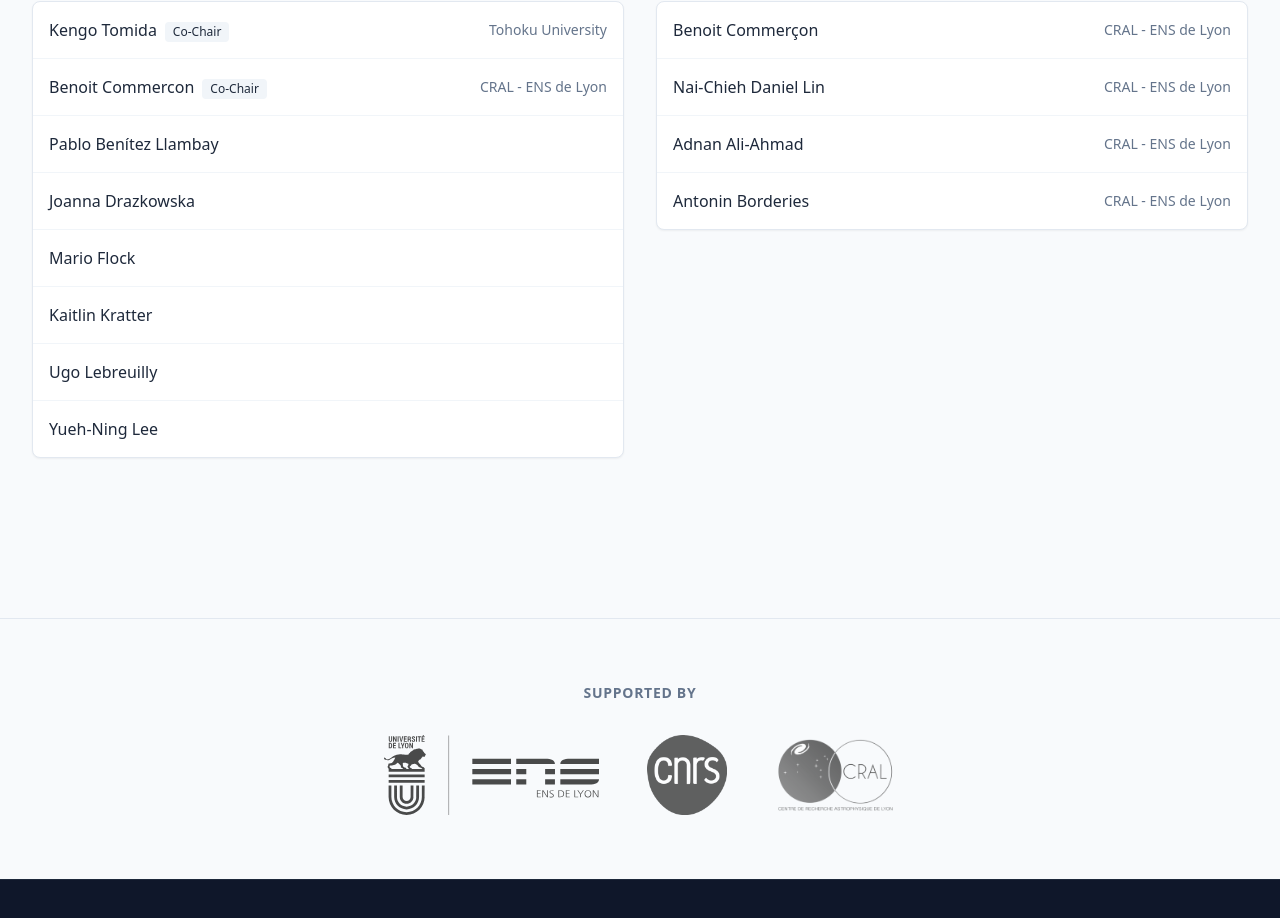
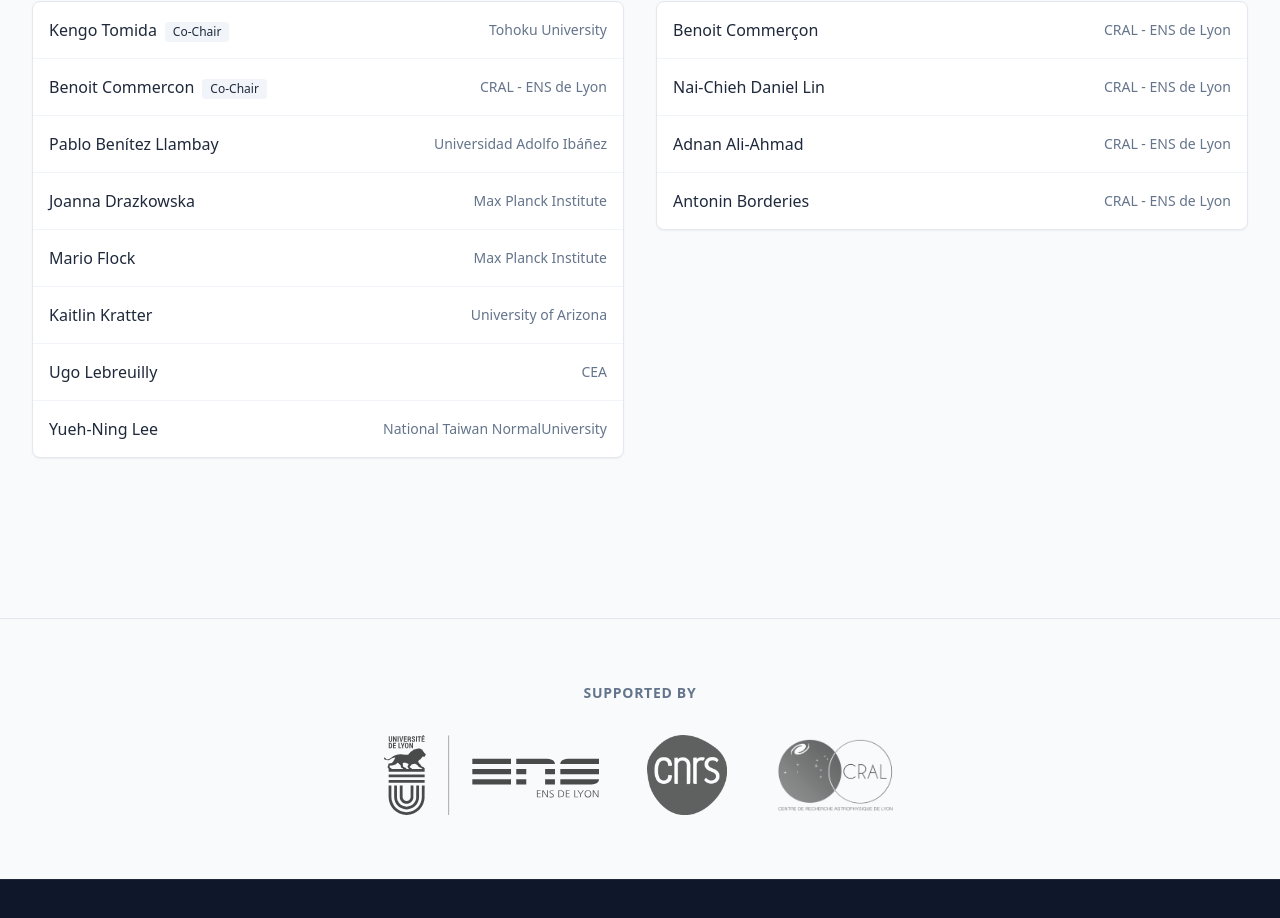
Before and after one commit to spice-workshop/spice-workshop.github.io, a React (Vite) app: page / in a window 1280 px wide. Shown: the part 2136-3054 px from the top of the page. Built offline with nearby package versions, Linux system fonts and the light colour scheme.

Commit message:
[Refactor] Update committee and participants lists

```diff
--- a/src/data/CommitteeData.js
+++ b/src/data/CommitteeData.js
@@ -1,12 +1,12 @@
 export const SOC_LIST = [
   { name: "Kengo Tomida", affiliation: "Tohoku University", role: "Co-Chair" },
   { name: "Benoit Commercon", affiliation: "CRAL - ENS de Lyon", role: "Co-Chair" },
-  { name: "Pablo Benítez Llambay", affiliation: "", role: "" },
-  { name: "Joanna Drazkowska", affiliation: "", role: "" },
-  { name: "Mario Flock", affiliation: "", role: "" },
-  { name: "Kaitlin Kratter", affiliation: "", role: "" },
-  { name: "Ugo Lebreuilly", affiliation: "", role: "" },
-  { name: "Yueh-Ning Lee", affiliation: "", role: "" },
+  { name: "Pablo Benítez Llambay", affiliation: "Universidad Adolfo Ibáñez", role: "" },
+  { name: "Joanna Drazkowska", affiliation: "Max Planck Institute", role: "" },
+  { name: "Mario Flock", affiliation: "Max Planck Institute", role: "" },
+  { name: "Kaitlin Kratter", affiliation: "University of Arizona", role: "" },
+  { name: "Ugo Lebreuilly", affiliation: "CEA", role: "" },
+  { name: "Yueh-Ning Lee", affiliation: "National Taiwan NormalUniversity", role: "" },
 ];
 
 export const LOC_LIST = [
--- a/src/data/ParticipantsData.js
+++ b/src/data/ParticipantsData.js
@@ -1,13 +1,13 @@
 export const PARTICIPANTS_DATA = [
-  { name: "Adnan Ali-Ahmad", affiliation: "", country: "France" },
-  { name: "Antonin Borderies", affiliation: "", country: "France" },
-  { name: "Benoit Commerçon", affiliation: "", country: "France" },
-  { name: "Joanna Drazkowska", affiliation: "", country: "France" },
-  { name: "Kaitlin Kratter", affiliation: "", country: "France" },
-  { name: "Kengo Tomida", affiliation: "", country: "Japan" },
-  { name: "Mario Flock", affiliation: "", country: "Germany" },
-  { name: "Nai-Chieh Daniel Lin", affiliation: "", country: "Taiwan" },
-  { name: "Pablo Benítez Llambay", affiliation: "", country: "Spain" },
-  { name: "Ugo Lebreuilly", affiliation: "", country: "France" },
-  { name: "Yueh-Ning Lee", affiliation: "", country: "Taiwan" },
+  { name: "Adnan Ali-Ahmad", affiliation: "CRAL - ENS de Lyon", country: "France" },
+  { name: "Antonin Borderies", affiliation: "CRAL - ENS de Lyon", country: "France" },
+  { name: "Benoit Commerçon", affiliation: "CRAL - ENS de Lyon", country: "France" },
+  { name: "Joanna Drazkowska", affiliation: "Max Planck Institute", country: "Germany" },
+  { name: "Kaitlin Kratter", affiliation: "University of Arizona", country: "USA" },
+  { name: "Kengo Tomida", affiliation: "Tohoku University", country: "Japan" },
+  { name: "Mario Flock", affiliation: "Max Planck Institute", country: "Germany" },
+  { name: "Nai-Chieh Daniel Lin", affiliation: "CRAL - ENS de Lyon", country: "France" },
+  { name: "Pablo Benítez Llambay", affiliation: "Universidad Adolfo Ibáñez", country: "Chile" },
+  { name: "Ugo Lebreuilly", affiliation: "CEA", country: "France" },
+  { name: "Yueh-Ning Lee", affiliation: "National Taiwan Normal University", country: "Taiwan" },
 ];
```
